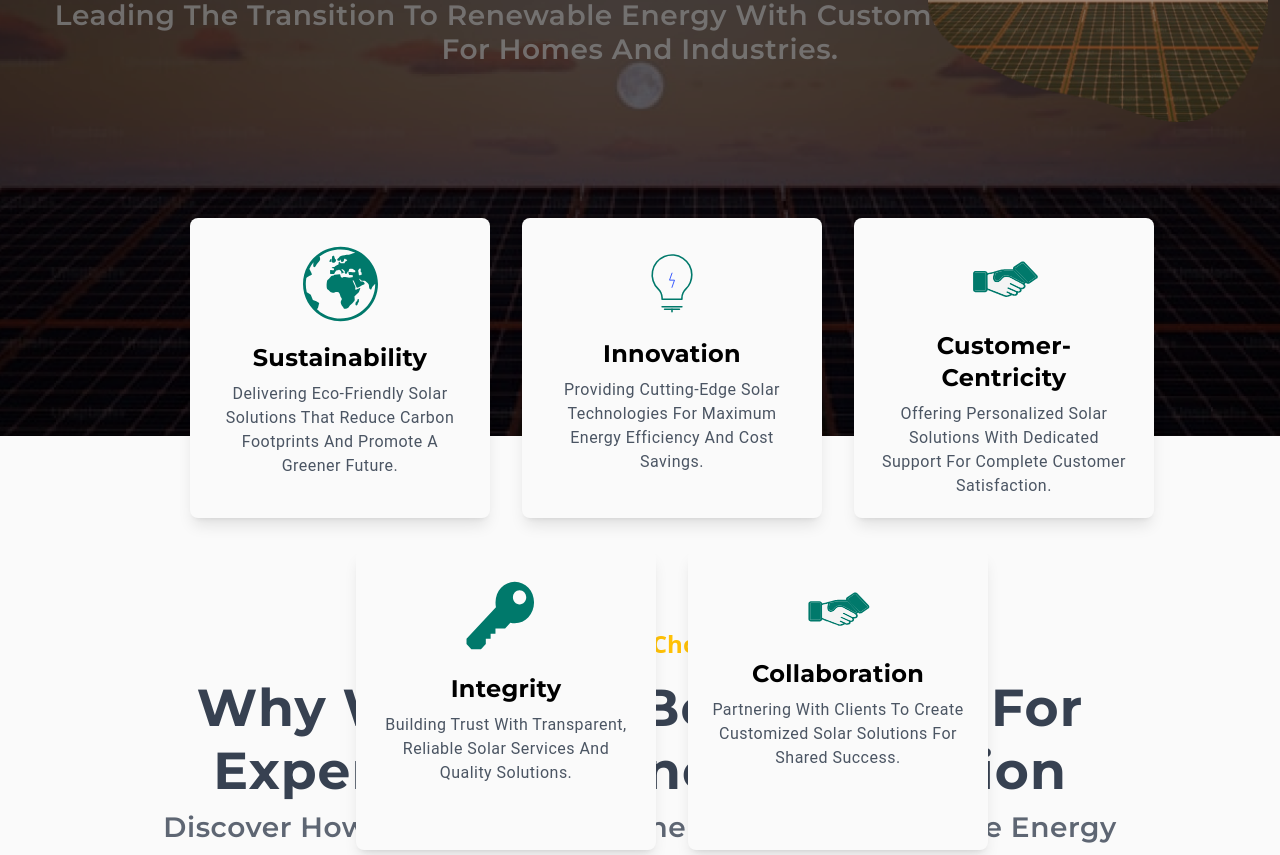
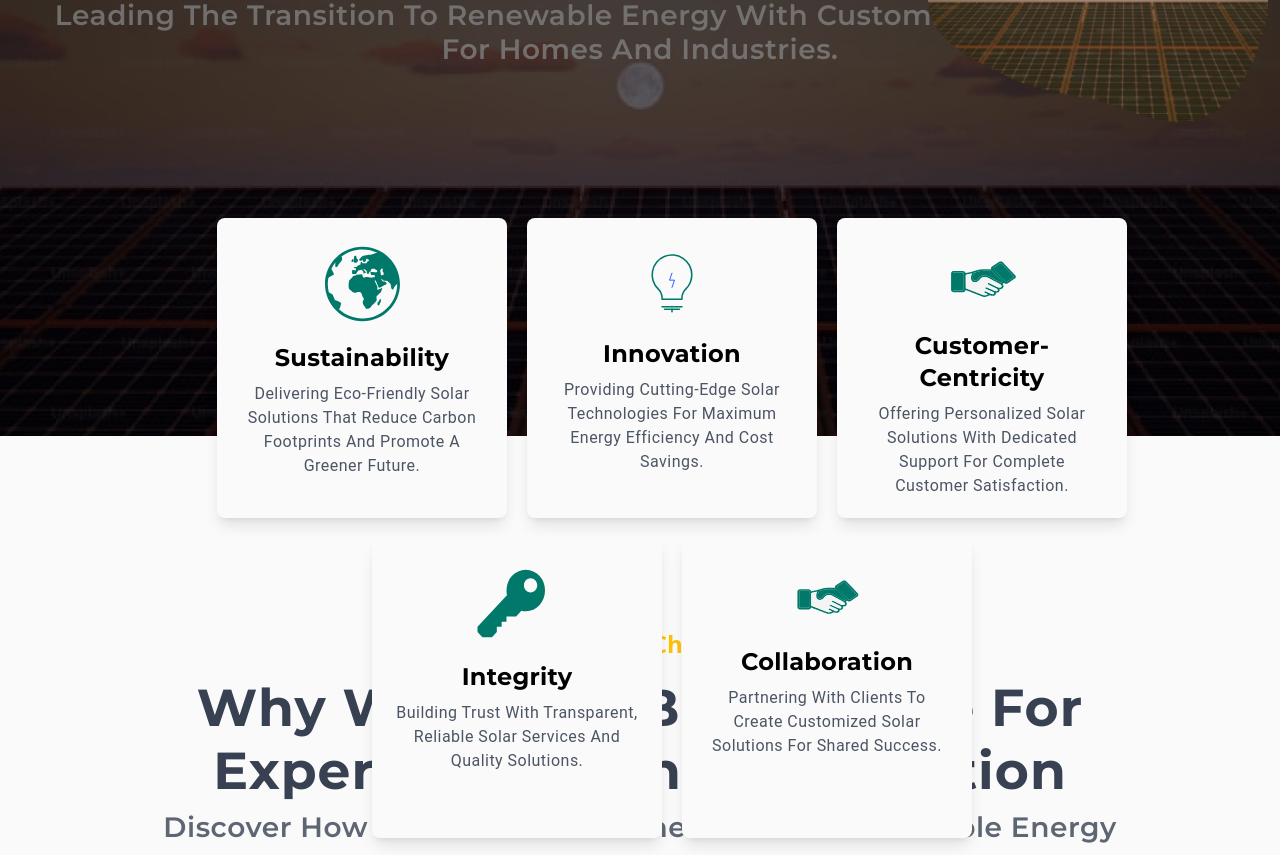
Before and after one commit to Chaitanya-exe/BDBVPL, a Next.js app: page /aboutus in a window 1280 px wide. Shown: the part 2045-2900 px from the top of the page. Built offline with nearby package versions, Linux system fonts and the light colour scheme; what tailwindcss-motion would draw is missing.

Commit message:
about us

```diff
--- a/app/aboutus/page.js
+++ b/app/aboutus/page.js
@@ -327,7 +327,7 @@ const page = () => {
         /> */}
         {/* flex flex-wrap flex-col md:absolute md:mt-28 md:left-28 z-50 items-center justify-center md:flex-row  gap-4 md:gap-8 mx-auto py-10 my-[60px] *:h-[260px] *:w-[300px] bg-cyan-100 md:bg-transparent */}
         {/* Values Section */}
-        <div className="flex justify-center flex-wrap flex-col lg:absolute lg:left-[5%] md:mt-28 lg:z-50 items-center  md:flex-row gap-4 md:gap-8 mx-auto py-10 my-[60px] *:h-[300px] *:w-[300px] bg-cyan-100 lg:bg-transparent">
+        <div className="flex justify-center flex-wrap flex-col lg:absolute lg:left-[5%] md:mt-28 lg:z-50 items-center  md:flex-row gap-4 md:gap-5 mx-auto py-10 my-[60px] *:h-[300px] *:w-[290px] bg-cyan-100 lg:bg-transparent">
           {/* Card 1 */}
           <div className="group lg:motion-preset-oscillate motion-duration-2000   hover:bg-green hover:text-white bg-[#FAFAFA] text-black p-6 rounded-lg shadow-lg hover:shadow-xl transition-shadow duration-300 hover:scale-105">
             <div className="flex justify-center mb-4">
```
